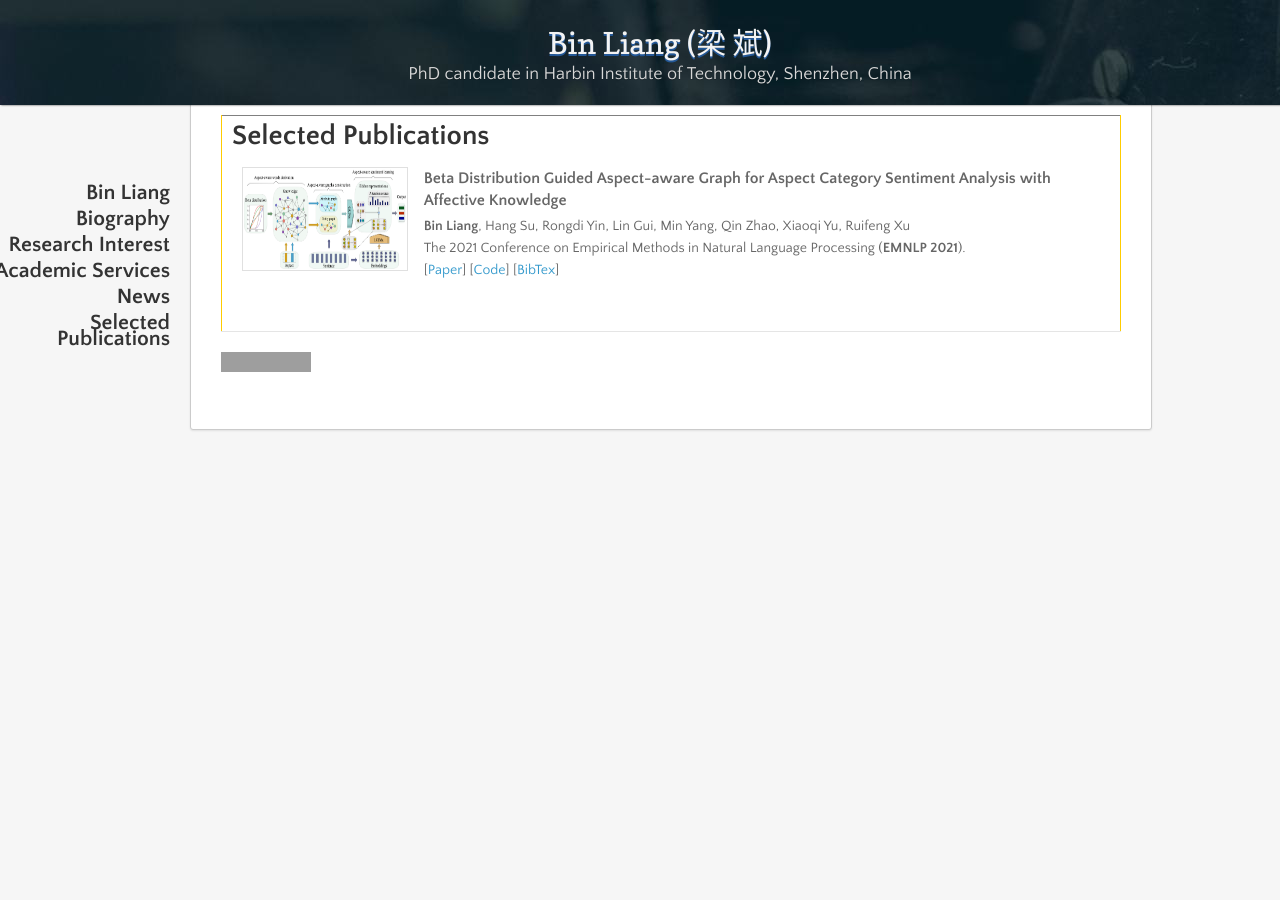
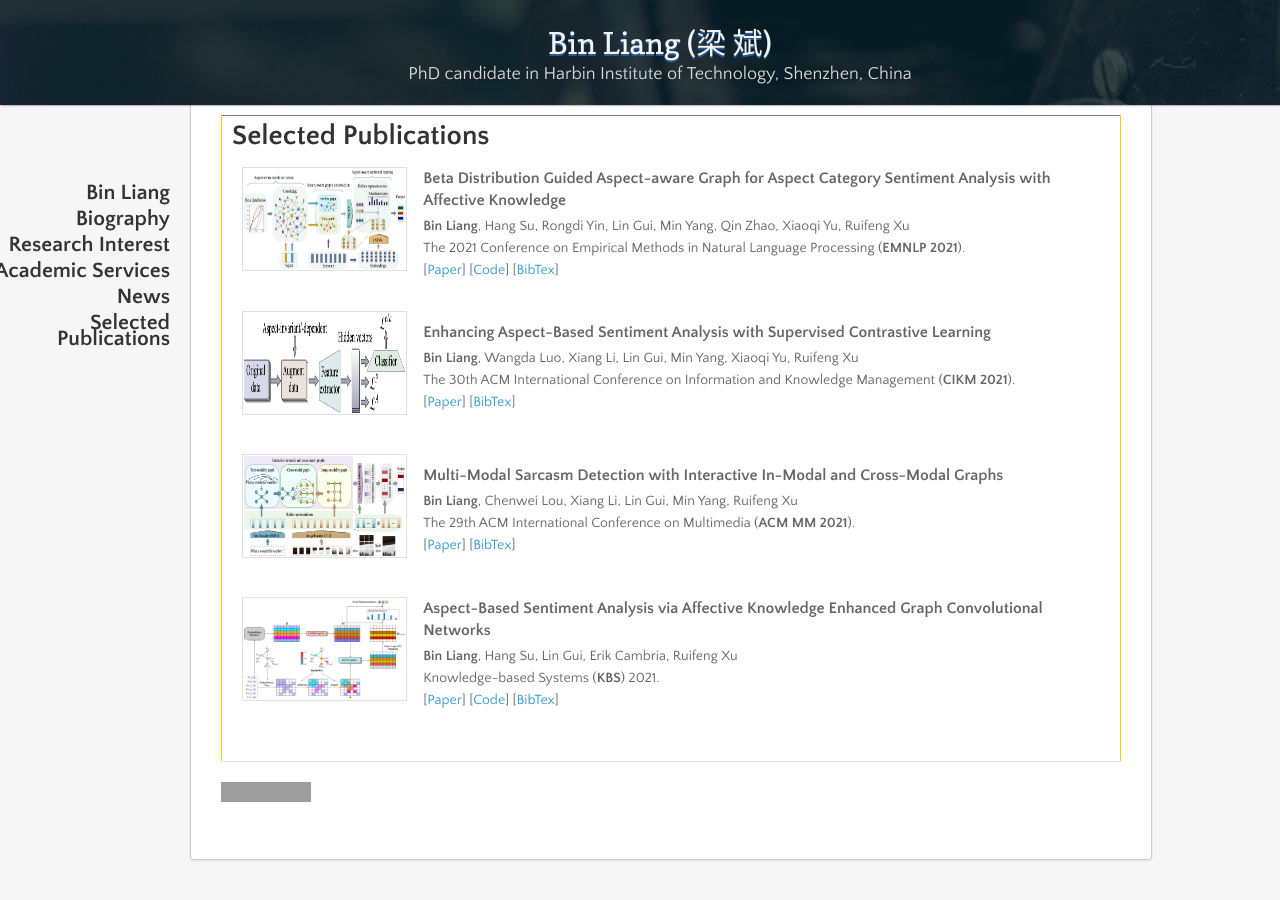
Before and after one commit to BinLiang-NLP/BinLiang-NLP.github.io, a Jekyll site: the page built from index.md, in a window 1280 px wide and 900 px high, scrolled down 1358 px. Built offline with Jekyll 4.4.1, drawn with Linux system fonts in a browser that asks for light colours; nearby versions of some CDN libraries; our own code applies the rules of GitHub Pages for plain Markdown files; before the commit the page ends 1828 px from its top, so only the background shows below that; grey boxes are pictures that could not be loaded.

Commit message:
Update index.md

```diff
--- a/index.md
+++ b/index.md
@@ -99,7 +99,45 @@
       [<a href="https://github.com/BinLiang-NLP/AAGCN-ACSA" target="_blank">Code</a>]
       [<a href="https://aclanthology.org/2021.emnlp-main.19.bib" target="_blank">BibTex</a>]
       </p> </td>
-      </tr>
+   </tr>
+
+  <!-- CIKM 2021-->
+  <tr>
+      <td><img class="proj_thumb" src="/diagrams/cikm2021.png" alt="" height="100px"/>&nbsp;</td>
+      <td>
+      <p class="pub_title">Enhancing Aspect-Based Sentiment Analysis with Supervised Contrastive Learning </p>
+      <p class="pub_author"><b>Bin Liang</b>, Wangda Luo, Xiang Li, Lin Gui, Min Yang, Xiaoqi Yu, Ruifeng Xu<br>
+      The 30th ACM International Conference on Information and Knowledge Management (<b>CIKM 2021</b>).<br>
+      [<a href= "https://dl.acm.org/doi/pdf/10.1145/3459637.3482096" target="_blank">Paper</a>]
+      [<a href="https://dl.acm.org/doi/abs/10.1145/3459637.3482096" target="_blank">BibTex</a>]
+      </p> </td>
+   </tr>
+
+  <!-- ACM MM 2021-->
+  <tr>
+      <td><img class="proj_thumb" src="/diagrams/mm2021.png" alt="" height="100px"/>&nbsp;</td>
+      <td>
+      <p class="pub_title">Multi-Modal Sarcasm Detection with Interactive In-Modal and Cross-Modal Graphs </p>
+      <p class="pub_author"><b>Bin Liang</b>, Chenwei Lou, Xiang Li, Lin Gui, Min Yang, Ruifeng Xu<br>
+      The 29th ACM International Conference on Multimedia (<b>ACM MM 2021</b>).<br>
+      [<a href= "https://dl.acm.org/doi/abs/10.1145/3474085.3475190" target="_blank">Paper</a>]
+      [<a href="https://dl.acm.org/doi/abs/10.1145/3474085.3475190" target="_blank">BibTex</a>]
+      </p> </td>
+   </tr>
+
+  <!-- KBS -->
+  <tr>
+      <td><img class="proj_thumb" src="/diagrams/kbs.png" alt="" height="100px"/>&nbsp;</td>
+      <td>
+      <p class="pub_title">Aspect-Based Sentiment Analysis via Affective Knowledge Enhanced Graph Convolutional Networks </p>
+      <p class="pub_author"><b>Bin Liang</b>, Hang Su, Lin Gui, Erik Cambria, Ruifeng Xu<br>
+      Knowledge-based Systems (<b>KBS</b>) 2021.<br>
+      [<a href= "https://www.sentic.net/sentic-gcn.pdf" target="_blank">Paper</a>]
+      [<a href= "https://github.com/BinLiang-NLP/SenticGCN" target="_blank">Code</a>]
+      [<a href="https://www.sciencedirect.com/science/article/pii/S0950705121009059" target="_blank">BibTex</a>]
+      </p> </td>
+   </tr>
+
   </table>
  </td>
  </tr>
```
